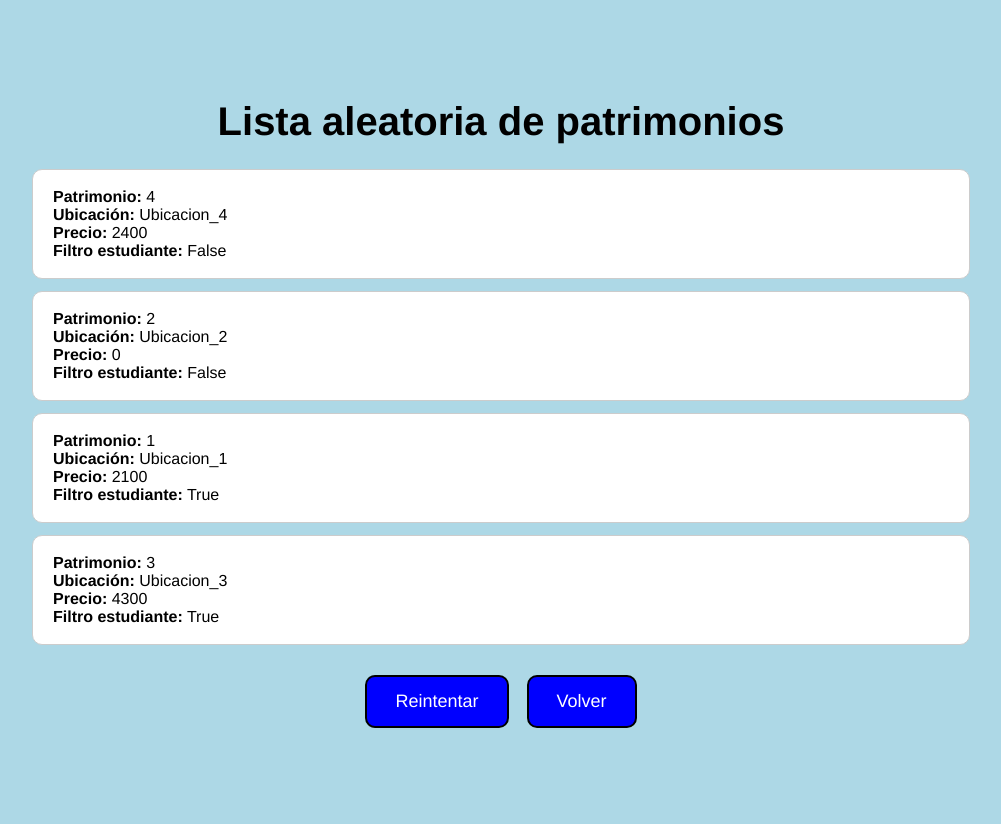
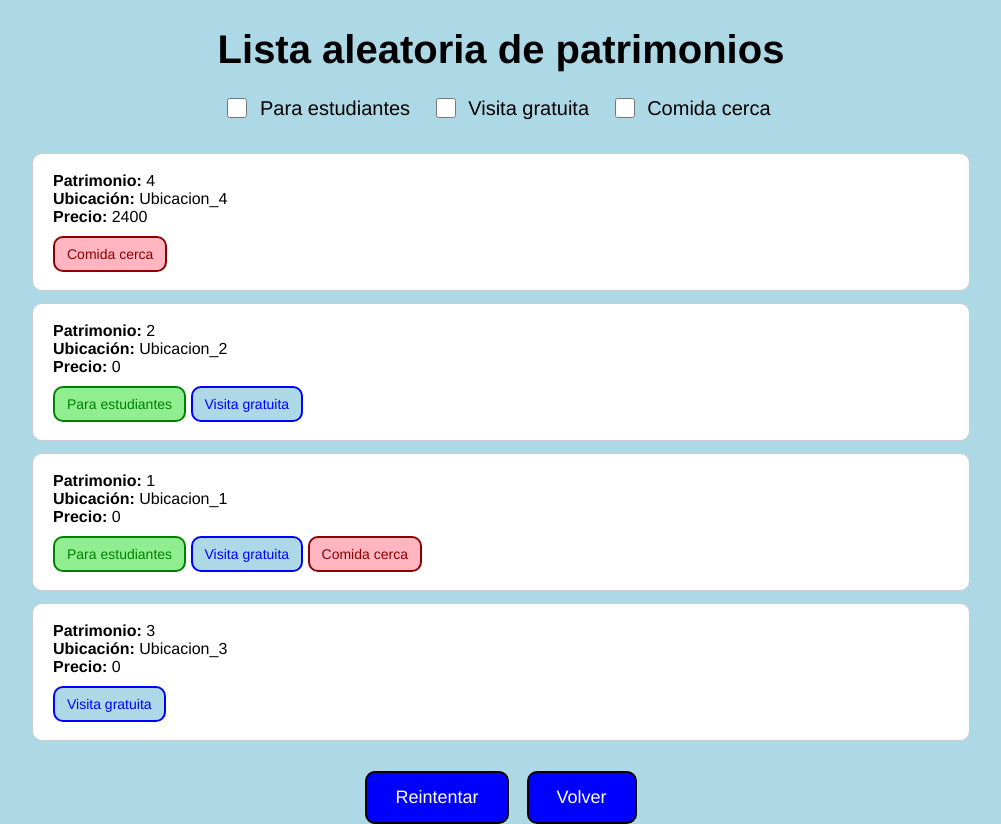
Before and after one commit to choco-gtx/grupo-13-proyecto-inicial, a Django app: page /descubrir/ in a window 1280 px wide. Shown: the whole page, without its empty margins (139-1140 px from the left). Before the commit the page ends 728 px from the top, so only its background shows below. Run offline with Django 5.2, Linux system fonts and the light colour scheme.

Commit message:
Sistema de filtros básico
Implementación del sistema de filtros con checkboxes

```diff
--- a/boton_descubrir/templates/boton_descubrir/lista.html
+++ b/boton_descubrir/templates/boton_descubrir/lista.html
@@ -53,6 +53,51 @@
             border-radius: 10px;
             cursor: pointer;
         }
+        .indicador_estudiante {
+            display: inline-block;
+            background-color: lightgreen;
+            color: green;
+            border: 2px solid green;
+            padding: 8px 12px;
+            margin-top: 10px;
+            border-radius: 10px;
+            font-size: 14px;
+        }
+        .indicador_precio {
+            display: inline-block;
+            background-color: lightblue;
+            color: blue;
+            border: 2px solid blue;
+            padding: 8px 12px;
+            margin-top: 10px;
+            border-radius: 10px;
+            font-size: 14px;
+        }
+        .indicador_comida {
+            display: inline-block;
+            background-color: lightpink;
+            color: darkred;
+            border: 2px solid darkred;
+            padding: 8px 12px;
+            margin-top: 10px;
+            border-radius: 10px;
+            font-size: 14px;
+        }
+        .interruptor {
+            width: 28px;
+            height: 20px;
+            vertical-align: middle;
+            position: relative;
+            top: -2px;
+            gap: 10px;
+        }
+        form {
+            font-size: 20px;
+            margin-bottom: 30px;
+        }
+        label {
+            margin-right: 12px;
+        }
     </style>
 
 </head>
@@ -63,6 +108,29 @@
     <div class="contenedor">  <!-- La división se llama "contenedor"-->
         <h1>Lista aleatoria de patrimonios</h1>
 
+        <form method="get">  <!-- Interruptores de filtro -->
+            <label>
+                <input type="checkbox" class="interruptor" name="estudiantes" value="1"
+                    onchange="this.form.submit()"
+                    {%if estudiantes %} checked {% endif %}>  <!-- Si el filtro está activo, cambia la checkbox-->
+                Para estudiantes
+            </label>
+
+            <label>
+                <input type="checkbox" class="interruptor" name="gratuito" value="1"
+                    onchange="this.form.submit()"
+                    {%if gratuito %} checked {% endif %}>
+                Visita gratuita
+            </label>
+
+            <label>
+                <input type="checkbox" class="interruptor" name="comida" value="1"
+                    onchange="this.form.submit()"
+                    {%if comida %} checked {% endif %}>
+                Comida cerca
+            </label>
+        </form>
+
         <ul> <!-- u1 = Unordered list = lista sin numeración -->
             {% for item in datos %}  <!-- "datos" viene de views.py -->
 
@@ -70,7 +138,18 @@
                     <strong>Patrimonio:</strong> {{ item.patrimonio }} <br>  <!-- Strong: Destacado (negrita)-->
                     <strong>Ubicación:</strong> {{ item.ubicacion }} <br>  <!-- Br: Salto de línea (break)-->
                     <strong>Precio:</strong> {{ item.precio }} <br>
-                    <strong>Filtro estudiante:</strong> {{ item.filtro_estudiante }}
+
+                    {% if item.filtro_estudiante %}  <!-- Si el filtro == true, añade un elemento "span" -->
+                        <span class="indicador_estudiante">Para estudiantes</span>
+                    {% endif %}
+
+                    {% if item.precio == 0 %}
+                        <span class="indicador_precio">Visita gratuita</span>
+                    {% endif %}
+
+                    {% if item.comida_cerca %}
+                        <span class="indicador_comida">Comida cerca</span>
+                    {% endif %}
                 </li>
 
             {% empty %}  <!-- Si datos está vacío -->
--- a/boton_descubrir/views.py
+++ b/boton_descubrir/views.py
@@ -9,30 +9,50 @@ def generar_lista(request):  # Función que aleatoriza la lista de patrimonios
         {
             "patrimonio": 1,
             "ubicacion": "Ubicacion_1",
-            "precio": 2100,
-            "filtro_estudiante": True
+            "precio": 0,
+            "filtro_estudiante": True,
+            "comida_cerca": True
         },
         {
             "patrimonio": 2,
             "ubicacion": "Ubicacion_2",
             "precio": 0,
-            "filtro_estudiante": False
+            "filtro_estudiante": True,
+            "comida_cerca": False
         },
         {
             "patrimonio": 3,
             "ubicacion": "Ubicacion_3",
-            "precio": 4300,
-            "filtro_estudiante": True
+            "precio": 0,
+            "filtro_estudiante": False,
+            "comida_cerca": False
         },
         {
             "patrimonio": 4,
             "ubicacion": "Ubicacion_4",
             "precio": 2400,
-            "filtro_estudiante": False
+            "filtro_estudiante": False,
+            "comida_cerca": True
         }
     ]
 
+    # Verificación de si el checkbox está activado o no (El checkbox tiene como valor "1", por eso el == "1")
+    # Retorna True o False en las variables
+    gratuito = request.GET.get("gratuito") == "1"
+    estudiantes = request.GET.get("estudiantes") == "1"
+    comida = request.GET.get("comida") == "1"
+
     random.shuffle(patrimonios)  # Aleatoriza
 
-    return render(request, "boton_descubrir/lista.html", {"datos": patrimonios})
+    if gratuito == True:
+        patrimonios = [p for p in patrimonios if p["precio"] == 0]  # Forma simplificada de recorrer todos los patrimonios
+    if estudiantes == True:
+        patrimonios = [p for p in patrimonios if p["filtro_estudiante"] == True]
+    if comida == True:
+        patrimonios = [p for p in patrimonios if p["comida_cerca"] == True]
+
+    return render(request, "boton_descubrir/lista.html", {"datos": patrimonios,
+        "gratuito": gratuito,
+        "estudiantes": estudiantes,
+        "comida": comida})
     # Se muestra la sección de la lista.html ocupando "datos = patrimonios" en ella
```
